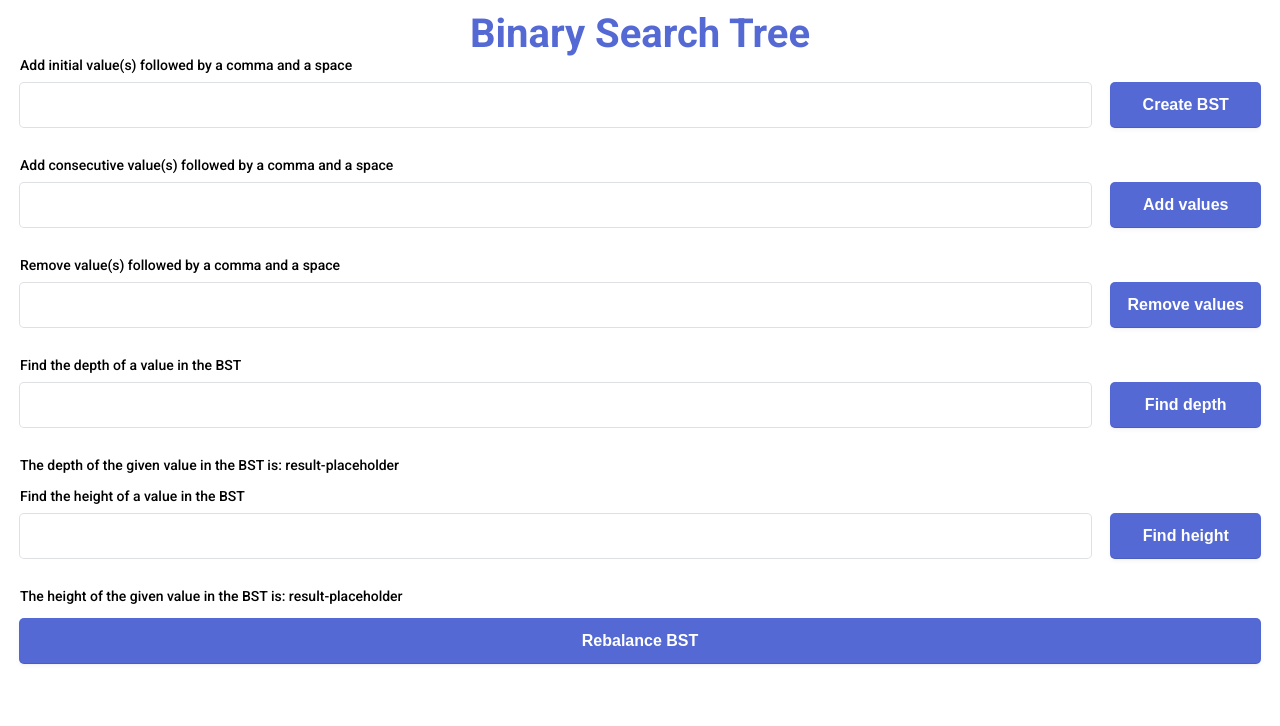
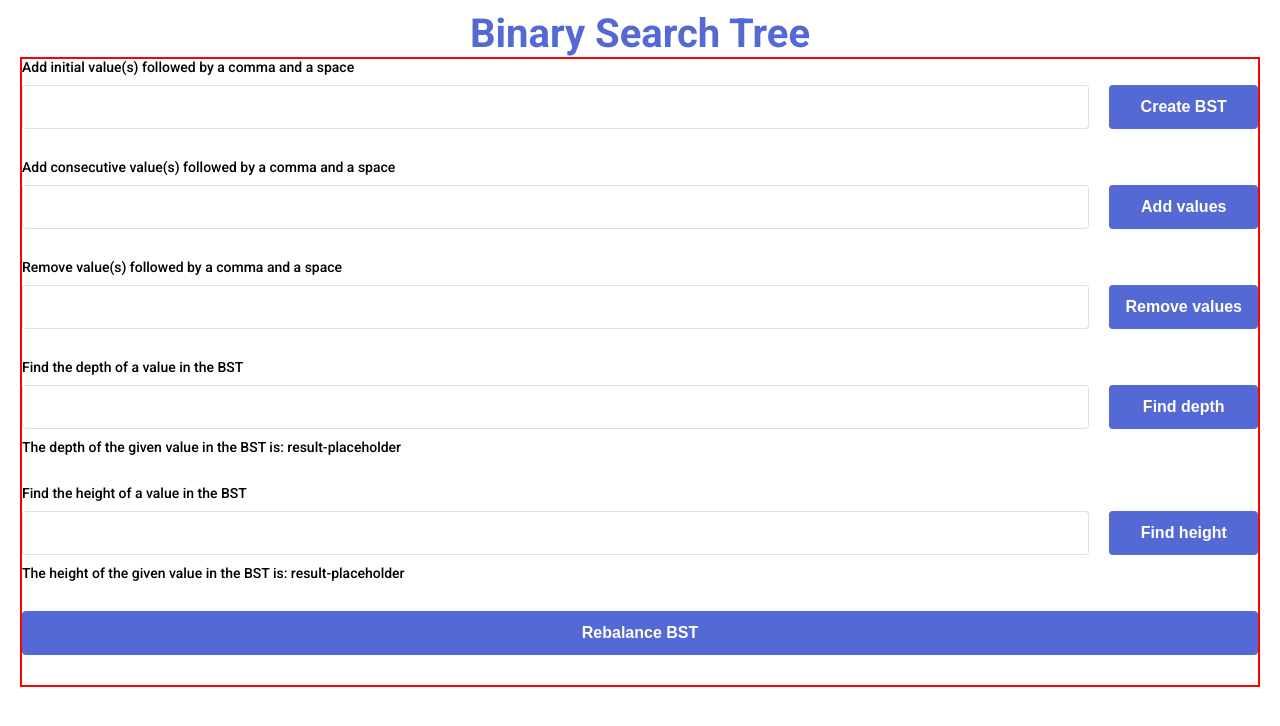
Before and after one commit to AdePrieelle/balanced-binary-search-tree, a React (Create React App) app: page / in a window 1280 px wide. Shown: the top 726 px of the page. Built offline with nearby package versions, Linux system fonts and the light colour scheme.

Commit message:
Add scss styling to react component ControlsBST

```diff
--- a/src/components/ControlsBST/ControlsBST.js
+++ b/src/components/ControlsBST/ControlsBST.js
@@ -4,23 +4,23 @@ export const ControlsBST = () => {
   return (
     <div className={styles.ControlsBST}>
       <form className={styles.ControlsBST__form}>
-          <label className={styles["ControlsBST__form-label"]} htmlFor="initial-values">Add initial value(s) followed by a comma and a space</label>
-          <input className={styles["ControlsBST__form-input"]} id="initial-values" name="initial-values" type="text" />
-          <button className={styles["ControlsBST__form-button"]}>Create BST</button>
-          <label className={styles["ControlsBST__form-label"]} htmlFor="insert-values">Add consecutive value(s) followed by a comma and a space</label>
-          <input className={styles["ControlsBST__form-input"]} id="insert-values" name="insert-values" type="text" />
-          <button className={styles["ControlsBST__form-button"]}>Add values</button>
-          <label className={styles["ControlsBST__form-label"]} htmlFor="remove-values">Remove value(s) followed by a comma and a space</label>
-          <input className={styles["ControlsBST__form-input"]} id="remove-values" name="remove-values" type="text" />
-          <button className={styles["ControlsBST__form-button"]}>Remove values</button>
-          <label className={styles["ControlsBST__form-label"]} htmlFor="depth-value">Find the depth of a value in the BST</label>
-          <input className={styles["ControlsBST__form-input"]} id="depth-value" name="depth-value" type="text" />
-          <button className={styles["ControlsBST__form-button"]}>Find depth</button>
-          <div className={styles["ControlsBST__form-result"]}>The depth of the given value in the BST is: {"result-placeholder"}</div>
-          <label className={styles["ControlsBST__form-label"]} htmlFor="height-value">Find the height of a value in the BST</label>
-          <input className={styles["ControlsBST__form-input"]} id="height-value" name="depth-value" type="text" />
-          <button className={styles["ControlsBST__form-button"]}>Find height</button>
-          <div className={styles["ControlsBST__form-result"]}>The height of the given value in the BST is: {"result-placeholder"}</div>
+          <label className={`${styles["ControlsBST__form-label"]} ${styles["ControlsBST__form-label-1"]}`} htmlFor="initial-values">Add initial value(s) followed by a comma and a space</label>
+          <input className={`${styles["ControlsBST__form-input"]} ${styles["ControlsBST__form-input-1"]}`} id="initial-values" name="initial-values" type="text" />
+          <button className={`${styles["ControlsBST__form-button"]} ${styles["ControlsBST__form-button-1"]}`}>Create BST</button>
+          <label className={`${styles["ControlsBST__form-label"]} ${styles["ControlsBST__form-label-2"]}`} htmlFor="insert-values">Add consecutive value(s) followed by a comma and a space</label>
+          <input className={`${styles["ControlsBST__form-input"]} ${styles["ControlsBST__form-input-2"]}`} id="insert-values" name="insert-values" type="text" />
+          <button className={`${styles["ControlsBST__form-button"]} ${styles["ControlsBST__form-button-2"]}`}>Add values</button>
+          <label className={`${styles["ControlsBST__form-label"]} ${styles["ControlsBST__form-label-3"]}`} htmlFor="remove-values">Remove value(s) followed by a comma and a space</label>
+          <input className={`${styles["ControlsBST__form-input"]} ${styles["ControlsBST__form-input-3"]}`} id="remove-values" name="remove-values" type="text" />
+          <button className={`${styles["ControlsBST__form-button"]} ${styles["ControlsBST__form-button-3"]}`}>Remove values</button>
+          <label className={`${styles["ControlsBST__form-label"]} ${styles["ControlsBST__form-label-4"]}`} htmlFor="depth-value">Find the depth of a value in the BST</label>
+          <input className={`${styles["ControlsBST__form-input"]} ${styles["ControlsBST__form-input-4"]}`} id="depth-value" name="depth-value" type="text" />
+          <button className={`${styles["ControlsBST__form-button"]} ${styles["ControlsBST__form-button-4"]}`}>Find depth</button>
+          <div className={`${styles["ControlsBST__form-result"]} ${styles["ControlsBST__form-result-4"]}`}>The depth of the given value in the BST is: {"result-placeholder"}</div>
+          <label className={`${styles["ControlsBST__form-label"]} ${styles["ControlsBST__form-label-5"]}`} htmlFor="height-value">Find the height of a value in the BST</label>
+          <input className={`${styles["ControlsBST__form-input"]} ${styles["ControlsBST__form-input-5"]}`} id="height-value" name="depth-value" type="text" />
+          <button className={`${styles["ControlsBST__form-button"]} ${styles["ControlsBST__form-button-5"]}`}>Find height</button>
+          <div className={`${styles["ControlsBST__form-result"]} ${styles["ControlsBST__form-result-5"]}`}>The height of the given value in the BST is: {"result-placeholder"}</div>
           <button className={`${styles["ControlsBST__form-button"]} ${styles["ControlsBST__form-button--large"]}`}>Rebalance BST</button>
       </form>
     </div>
--- a/src/components/ControlsBST/ControlsBST.module.scss
+++ b/src/components/ControlsBST/ControlsBST.module.scss
@@ -1,24 +1,71 @@
 @import "../../styles/partials/variables";
 
 .ControlsBST {
-  font-size: 1.6rem;
-  // border: 2px solid red;
+  font-size: $ControlsBST-font-size;
+  border: 2px solid red;
   .ControlsBST__form {
     display: grid;
+    grid-template-areas:
+        "label-1 label-1"
+        "input-1 input-1"
+        "button-1 button-1"
+        "label-2 label-2"
+        "input-2 input-2"
+        "button-2 button-2"
+        "label-3 label-3"
+        "input-3 input-3"
+        "button-3 button-3"
+        "label-4 label-4"
+        "input-4 input-4"
+        "button-4 button-4"
+        "result-4 result-4"
+        "label-5 label-5"
+        "input-5 input-5"
+        "button-5 button-5"
+        "result-5 result-5"
+        "button-large button-large";
     @media screen and (min-width: $media-query-small-screen) {
       grid-template-columns: 1fr max-content;
+      grid-template-areas:
+        "label-1 label-1"
+        "input-1 button-1"
+        "label-2 label-2"
+        "input-2 button-2"
+        "label-3 label-3"
+        "input-3 button-3"
+        "label-4 label-4"
+        "input-4 button-4"
+        "result-4 result-4"
+        "label-5 label-5"
+        "input-5 button-5"
+        "result-5 result-5"
+        "button-large button-large";
     }
-    // row-gap: 1rem;
-    column-gap: 2rem;
-    align-content: flex-start;
+    column-gap: $ControlsBST__form-column-gap;
+    // align-content: flex-start;
     .ControlsBST__form-label {
       @media screen and (min-width: $media-query-small-screen) {
         grid-column: span 2;
       }
       display: block;
-      margin-bottom: 10px;
-      font-size: 1.4rem;
-      font-weight: 500;
+      margin-bottom: $ControlsBST__form-label-margin-bottom;
+      font-size: $ControlsBST__form-label-font-size;
+      font-weight: $ControlsBST__form-label-font-weight;
+    }
+    .ControlsBST__form-label-1 {
+      grid-area: label-1;
+    }
+    .ControlsBST__form-label-2 {
+      grid-area: label-2;
+    }
+    .ControlsBST__form-label-3 {
+      grid-area: label-3;
+    }
+    .ControlsBST__form-label-4 {
+      grid-area: label-4;
+    }
+    .ControlsBST__form-label-5 {
+      grid-area: label-5;
     }
     .ControlsBST__form-input {
       width: 100%;
@@ -29,16 +76,31 @@
       max-height: 44px;
       border: unset;
       border-radius: 4px;
-      outline-color: rgb(84 105 212 / 0.5);
-      // border: 1px solid red;
+      // outline-color: rgb(84 105 212 / 0.5);
+      border: 1px solid rgba(60, 66, 87, 0.16);
       background-color: rgb(255, 255, 255);
-      box-shadow: rgba(0, 0, 0, 0) 0px 0px 0px 0px,
-                  rgba(0, 0, 0, 0) 0px 0px 0px 0px,
-                  rgba(0, 0, 0, 0) 0px 0px 0px 0px,
-                  rgba(60, 66, 87, 0.16) 0px 0px 0px 1px,
-                  rgba(0, 0, 0, 0) 0px 0px 0px 0px,
-                  rgba(0, 0, 0, 0) 0px 0px 0px 0px,
-                  rgba(0, 0, 0, 0) 0px 0px 0px 0px;
+      // box-shadow: rgba(0, 0, 0, 0) 0px 0px 0px 0px,
+      //             rgba(0, 0, 0, 0) 0px 0px 0px 0px,
+      //             rgba(0, 0, 0, 0) 0px 0px 0px 0px,
+      //             rgba(60, 66, 87, 0.16) 0px 0px 0px 1px,
+      //             rgba(0, 0, 0, 0) 0px 0px 0px 0px,
+      //             rgba(0, 0, 0, 0) 0px 0px 0px 0px,
+      //             rgba(0, 0, 0, 0) 0px 0px 0px 0px;
+    }
+    .ControlsBST__form-input-1 {
+      grid-area: input-1;
+    }
+    .ControlsBST__form-input-2 {
+      grid-area: input-2;
+    }
+    .ControlsBST__form-input-3 {
+      grid-area: input-3;
+    }
+    .ControlsBST__form-input-4 {
+      grid-area: input-4;
+    }
+    .ControlsBST__form-input-5 {
+      grid-area: input-5;
     }
     .ControlsBST__form-button {
       font-size: 16px;
@@ -52,32 +114,51 @@
     min-height: 44px;
     border: unset;
     border-radius: 4px;
-    margin: 10px 0 30px 0;
+    margin-top: $ControlsBST__form-button-margin-top;
+    margin-bottom: $ControlsBST__form-button-margin-bottom;
     @media screen and (min-width: $media-query-small-screen) {
       margin-top: 0;
     }
-    outline-color: rgb(84 105 212 / 0.5);
-    background-color: rgb(255, 255, 255);
-    box-shadow: rgba(0, 0, 0, 0) 0px 0px 0px 0px,
-                rgba(0, 0, 0, 0) 0px 0px 0px 0px,
-                rgba(0, 0, 0, 0) 0px 0px 0px 0px,
-                rgba(60, 66, 87, 0.16) 0px 0px 0px 1px,
-                rgba(0, 0, 0, 0) 0px 0px 0px 0px,
-                rgba(0, 0, 0, 0) 0px 0px 0px 0px,
-                rgba(0, 0, 0, 0) 0px 0px 0px 0px;
+    // outline-color: rgb(84 105 212 / 0.5);
+    // background-color: rgb(255, 255, 255);
+    // box-shadow: rgba(0, 0, 0, 0) 0px 0px 0px 0px,
+    //             rgba(0, 0, 0, 0) 0px 0px 0px 0px,
+    //             rgba(0, 0, 0, 0) 0px 0px 0px 0px,
+    //             rgba(60, 66, 87, 0.16) 0px 0px 0px 1px,
+    //             rgba(0, 0, 0, 0) 0px 0px 0px 0px,
+    //             rgba(0, 0, 0, 0) 0px 0px 0px 0px,
+    //             rgba(0, 0, 0, 0) 0px 0px 0px 0px;
       background-color: rgb(84, 105, 212);
-      box-shadow: rgba(0, 0, 0, 0) 0px 0px 0px 0px,
-                  rgba(0, 0, 0, 0) 0px 0px 0px 0px,
-                  rgba(0, 0, 0, 0.12) 0px 1px 1px 0px,
-                  rgb(84, 105, 212) 0px 0px 0px 1px,
-                  rgba(0, 0, 0, 0) 0px 0px 0px 0px,
-                  rgba(0, 0, 0, 0) 0px 0px 0px 0px,
-                  rgba(60, 66, 87, 0.08) 0px 2px 5px 0px;
+      // box-shadow: rgba(0, 0, 0, 0) 0px 0px 0px 0px,
+      //             rgba(0, 0, 0, 0) 0px 0px 0px 0px,
+      //             rgba(0, 0, 0, 0.12) 0px 1px 1px 0px,
+      //             rgb(84, 105, 212) 0px 0px 0px 1px,
+      //             rgba(0, 0, 0, 0) 0px 0px 0px 0px,
+      //             rgba(0, 0, 0, 0) 0px 0px 0px 0px,
+      //             rgba(60, 66, 87, 0.08) 0px 2px 5px 0px;
       color: #fff;
       font-weight: 700;
       cursor: pointer;
     }
+    .ControlsBST__form-button-1 {
+      grid-area: button-1;
+    }
+    .ControlsBST__form-button-2 {
+      grid-area: button-2;
+    }
+    .ControlsBST__form-button-3 {
+      grid-area: button-3;
+    }
+    .ControlsBST__form-button-4 {
+      grid-area: button-4;
+      margin-bottom: $ControlsBST__form-button-margin-bottom-small;
+    }
+    .ControlsBST__form-button-5 {
+      grid-area: button-5;
+      margin-bottom: $ControlsBST__form-button-margin-bottom-small;
+    }
     .ControlsBST__form-button--large {
+      grid-area: button-large;
       @media screen and (min-width: $media-query-small-screen) {
         grid-column: span 2;
       }
@@ -86,9 +167,15 @@
       @media screen and (min-width: $media-query-small-screen) {
         grid-column: span 2;
       }
-      margin-bottom: 1.5rem;
-      font-size: 1.4rem;
-      font-weight: 500;
+      margin-bottom: $ControlsBST__form-result-margin-bottom;
+      font-size: $ControlsBST__form-result-font-size;
+      font-weight: $ControlsBST__form-result-font-weight;
+    }
+    .ControlsBST__form-result-4 {
+      grid-area: result-4;
+    }
+    .ControlsBST__form-result-5 {
+      grid-area: result-5;
     }
 
   }
```
Also changed, not shown: src/styles/partials/_variables.scss (+15 -0 lines).
